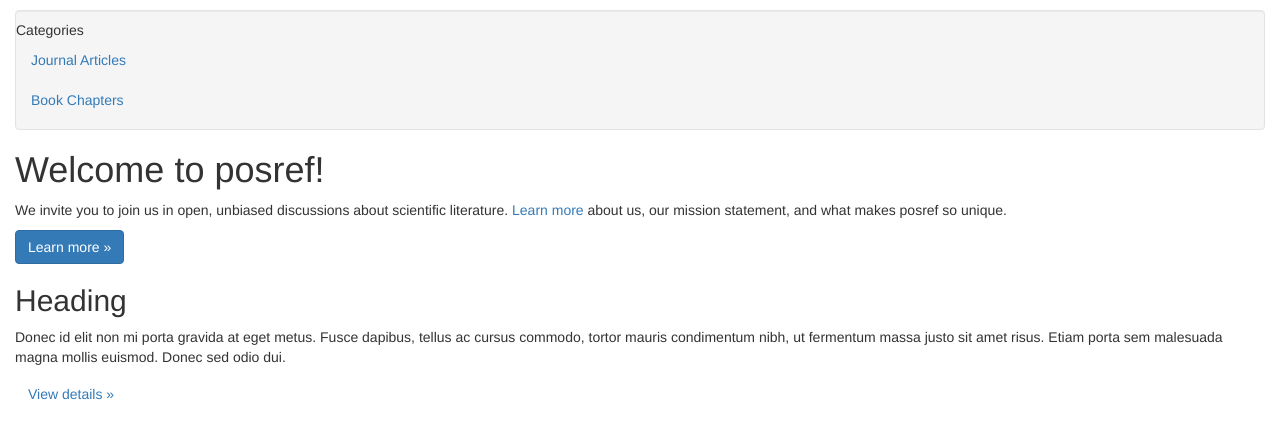
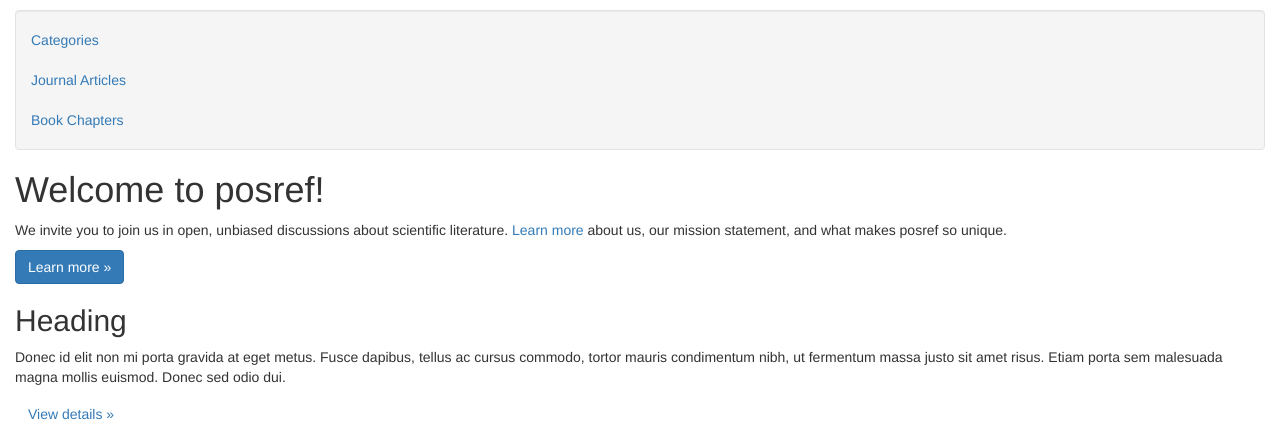
Before and after one commit to waltherg/django-test, a Django app: page / in a window 1280 px wide. Shown: the part 50-471 px from the top of the page. Run offline with Django 3.2, Linux system fonts and the light colour scheme; parts of the project's set-up code (start-up, migrations or seed data) failed here and were passed over; some libraries are stand-ins or nearby versions.

Commit message:
cosmetic links on front page

```diff
--- a/posref/templates/base.html
+++ b/posref/templates/base.html
@@ -83,6 +83,7 @@
                                     <li><a href="#">One more separated link</a></li>
                                 </ul>
                             </li>
+                            <li><a href="/catalog/submit">Submit</a><li>
                         </ul>
                         <!-- <form class="navbar-form pull-right"> -->
                         <!--     <input class="span2" type="text" placeholder="Email"> -->
@@ -102,9 +103,9 @@
       <div class="span3">
         <div class="well sidebar-nav">
           <ul class="nav nav-list">
-            <li class="nav-header">Categories</li>
-            <li><a href="#papers">Journal Articles</a></li>
-            <li><a href="#chapters">Book Chapters</a></li>
+            <li class="nav-header"><a href="/catalog/">Categories</a></li>
+            <li><a href="/catalog/articles/">Journal Articles</a></li>
+            <li><a href="/catalog/chapters/">Book Chapters</a></li>
           </ul>
         </div>
       </div>
```
